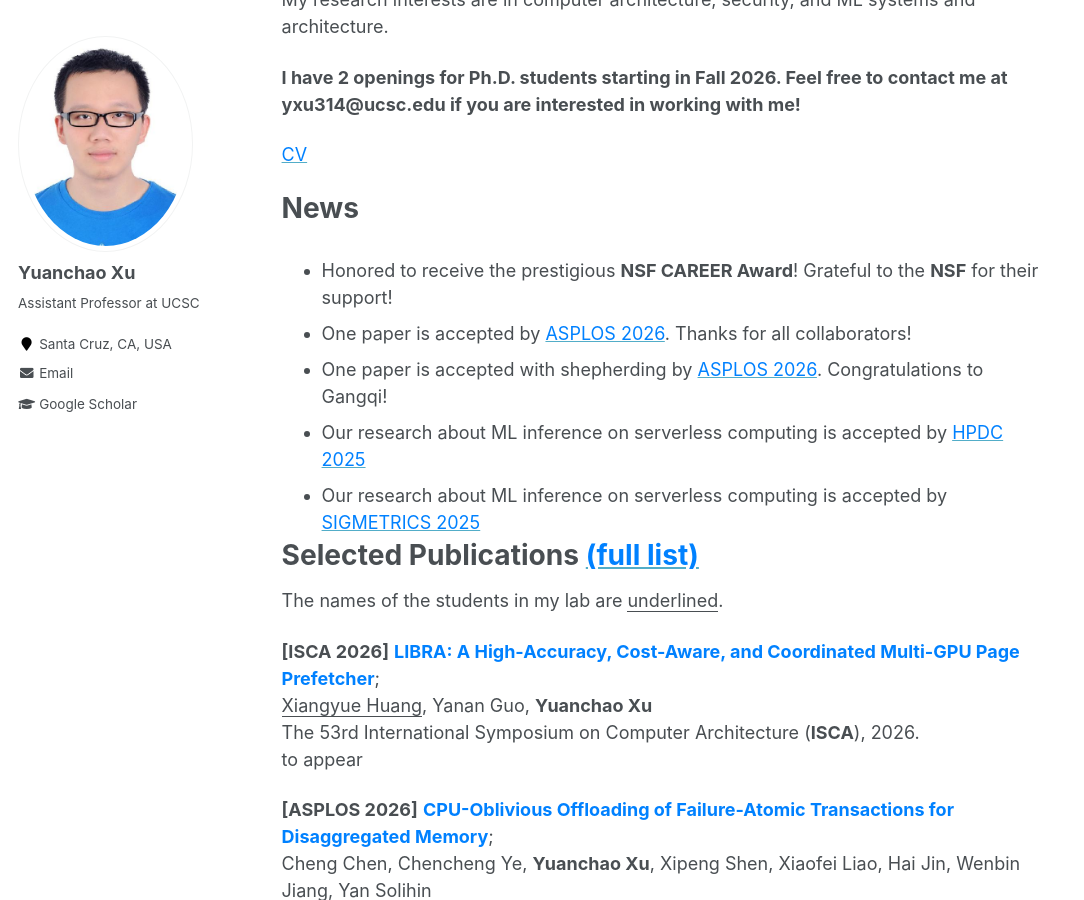
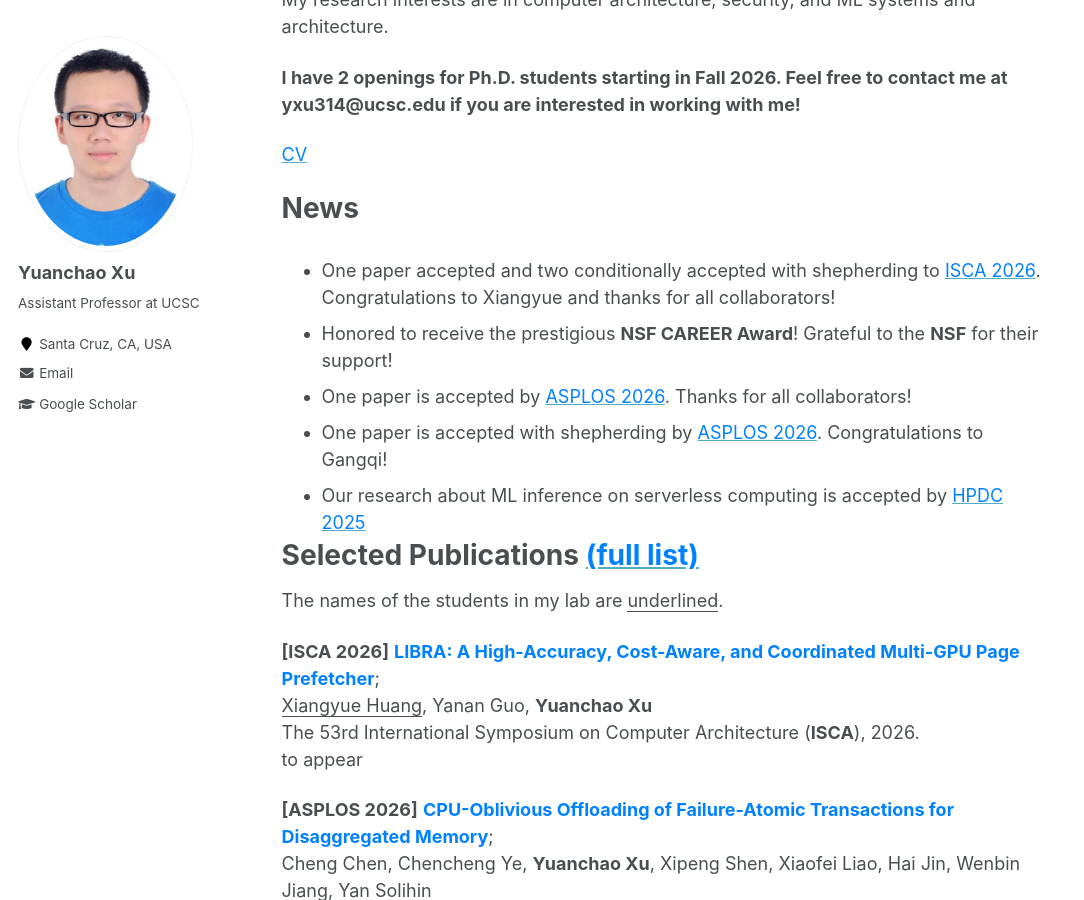
Before and after one commit to yuanchaoxu6/yuanchaoxu6.github.io, a Jekyll site: the page built from _pages/about.md, in a window 1280 px wide and 900 px high, scrolled down 304 px. Shown: the whole window, without its empty margins (0-1084 px from the left). Built offline with Jekyll 4.4.1, drawn with Linux system fonts in a browser that asks for light colours.

Commit message:
Update about.md

```diff
--- a/_pages/about.md
+++ b/_pages/about.md
@@ -22,6 +22,7 @@ News
 =====
 
 <div markdown="1" style="width: 100%; height: 300px; overflow-y: scroll; margin: 0; padding: 0;">
+* One paper accepted and two conditionally accepted with shepherding to [<font color="#0081ff">ISCA 2026</font>](https://iscaconf.org/isca2026/). Congratulations to Xiangyue and thanks for all collaborators!
 * Honored to receive the prestigious **NSF CAREER Award**! Grateful to the **NSF** for their support! <br>
 * One paper is accepted by [<font color="#0081ff">ASPLOS 2026</font>](https://www.asplos-conference.org/asplos2026/). Thanks for all collaborators! <br>
 * One paper is accepted with shepherding by [<font color="#0081ff">ASPLOS 2026</font>](https://www.asplos-conference.org/asplos2026/). Congratulations to Gangqi! <br>
```
